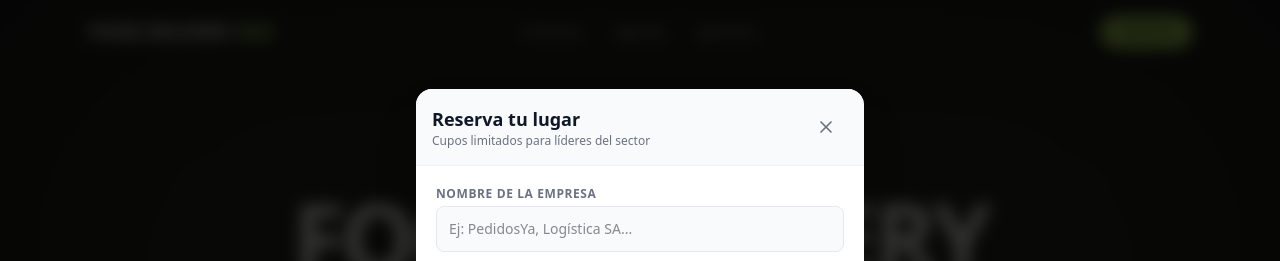
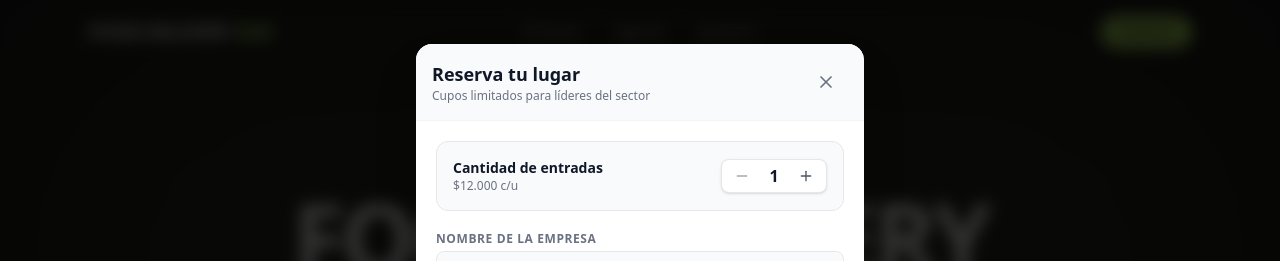
Before and after one commit to dexnou/landing_foodie, a Next.js app: page / in a window 1280 px wide. Both pictures are taken after a click on the button "RESERVAR". Shown: the top 261 px of the page. Built offline with nearby package versions, Linux system fonts and the light colour scheme; no server answers.

Commit message:
nr: added things

```diff
--- a/src/components/BookingModal.tsx
+++ b/src/components/BookingModal.tsx
@@ -1,5 +1,5 @@
 'use client';
-import { X, Check, Shield, Loader2, ExternalLink } from 'lucide-react';
+import { X, Check, Shield, Loader2, ExternalLink, Minus, Plus } from 'lucide-react';
 import { useState, useEffect } from 'react';
 
 interface ModalProps {
@@ -15,6 +15,9 @@ export default function BookingModal({ isOpen, onClose }: ModalProps) {
   const [includeLunch, setIncludeLunch] = useState(false);
   const [optIn, setOptIn] = useState(true);
 
+  // NUEVO: Estado para la cantidad de entradas
+  const [quantity, setQuantity] = useState(1);
+
   // Datos del formulario
   const [formData, setFormData] = useState({
     company: '',
@@ -27,10 +30,13 @@ export default function BookingModal({ isOpen, onClose }: ModalProps) {
   const [orderId, setOrderId] = useState<number | null>(null);
   const [paymentLink, setPaymentLink] = useState<string | null>(null);
 
-  // CONFIGURACIÓN
+  // CONFIGURACIÓN DE PRECIOS
   const BASE_PRICE = 12000;
   const LUNCH_PRICE = 8000;
-  const totalPrice = includeLunch ? BASE_PRICE + LUNCH_PRICE : BASE_PRICE;
+
+  // Cálculo del precio unitario y total
+  const unitPrice = includeLunch ? BASE_PRICE + LUNCH_PRICE : BASE_PRICE;
+  const totalPrice = unitPrice * quantity;
 
   // URL del Backend
   const API_URL = process.env.NEXT_PUBLIC_API_URL || "https://productos.cliiver.com/api/publicapi/foodday";
@@ -44,21 +50,26 @@ export default function BookingModal({ isOpen, onClose }: ModalProps) {
         setOrderId(null);
         setPaymentLink(null);
         setFormData({ company: '', firstName: '', lastName: '', email: '', phone: '' });
+        setQuantity(1); // Reseteamos la cantidad a 1
+        setIncludeLunch(false);
       }, 300);
       return () => clearTimeout(timer);
     }
   }, [isOpen]);
 
-  // POLLING MODIFICADO (HARDCODE PARA SIMULAR PAGO)
+  // Funciones para manejar la cantidad
+  const increaseQuantity = () => setQuantity(prev => prev + 1);
+  const decreaseQuantity = () => setQuantity(prev => (prev > 1 ? prev - 1 : 1));
+
+  // POLLING: Consultar estado del pago cada 3 segundos
   useEffect(() => {
     let interval: NodeJS.Timeout;
 
     if (bookingState === 'pending_payment' && orderId) {
-      console.log(`🔄 Verificando estado para OrderID: ${orderId}...`);
+      console.log(`🔄 Esperando pago para OrderID: ${orderId}...`);
 
       interval = setInterval(async () => {
         try {
-          // Hacemos la consulta REAL para ver que el endpoint responde (aunque sea false)
           const res = await fetch(`${API_URL}/checkIfPaid`, {
             method: 'POST',
             headers: {
@@ -71,15 +82,8 @@ export default function BookingModal({ isOpen, onClose }: ModalProps) {
 
           if (res.ok) {
             const data = await res.json();
-            console.log("Respuesta real del backend:", data);
-
-            // --- HARDCODE: Forzamos el éxito ---
-            // Ignoramos si data.response es false y decimos que es true.
-            const isPaid = true; // <--- AQUÍ ESTÁ EL TRUCO
-            // ----------------------------------
-
-            if (isPaid) {
-              console.log("✅ HARDCODE: Simulando pago exitoso.");
+            // Si la respuesta es true, cambiamos el estado a pagado
+            if (data.response === true) {
               setBookingState('paid');
               clearInterval(interval);
 
@@ -90,7 +94,12 @@ export default function BookingModal({ isOpen, onClose }: ModalProps) {
                   event: 'purchase',
                   order_id: orderId,
                   value: totalPrice,
-                  currency: 'ARS'
+                  currency: 'ARS',
+                  items: [{
+                    item_name: includeLunch ? 'Entrada Full Experience' : 'Entrada General',
+                    quantity: quantity,
+                    price: unitPrice
+                  }]
                 });
               }
             }
@@ -102,7 +111,7 @@ export default function BookingModal({ isOpen, onClose }: ModalProps) {
     }
 
     return () => clearInterval(interval);
-  }, [bookingState, orderId, API_URL, API_TOKEN, totalPrice]);
+  }, [bookingState, orderId, API_URL, API_TOKEN, totalPrice, quantity, unitPrice, includeLunch]);
 
 
   const handleInputChange = (e: React.ChangeEvent<HTMLInputElement>) => {
@@ -115,6 +124,7 @@ export default function BookingModal({ isOpen, onClose }: ModalProps) {
 
     try {
       // 1. Crear Orden (POST al Backend Real)
+      // Enviamos la cantidad para que el backend calcule el total correcto
       const response = await fetch(`${API_URL}/crearOrden`, {
         method: 'POST',
         headers: {
@@ -127,6 +137,8 @@ export default function BookingModal({ isOpen, onClose }: ModalProps) {
           apellido: formData.lastName,
           email: formData.email,
           almuerzo: includeLunch,
+          cantidad: quantity, // <-- Enviamos la cantidad seleccionada
+          // Datos extra
           empresa: formData.company,
           telefono: formData.phone,
           newsletter: optIn
@@ -191,6 +203,33 @@ export default function BookingModal({ isOpen, onClose }: ModalProps) {
           {/* 1. FORMULARIO DE DATOS */}
           {bookingState === 'idle' && (
             <form className="space-y-5" onSubmit={handleSubmit}>
+
+              {/* SELECCIÓN DE CANTIDAD */}
+              <div className="flex items-center justify-between bg-gray-50 p-4 rounded-xl border border-gray-200">
+                <div className="flex flex-col">
+                  <span className="text-sm font-bold text-gray-900">Cantidad de entradas</span>
+                  <p className="text-xs text-gray-500">${unitPrice.toLocaleString('es-AR')} c/u</p>
+                </div>
+                <div className="flex items-center gap-3 bg-white px-2 py-1 rounded-lg border border-gray-200 shadow-sm">
+                  <button
+                    type="button"
+                    onClick={decreaseQuantity}
+                    className="p-1 hover:bg-gray-100 rounded-md transition-colors text-gray-600 disabled:opacity-50"
+                    disabled={quantity <= 1}
+                  >
+                    <Minus className="w-4 h-4" />
+                  </button>
+                  <span className="font-bold text-gray-900 w-4 text-center select-none">{quantity}</span>
+                  <button
+                    type="button"
+                    onClick={increaseQuantity}
+                    className="p-1 hover:bg-gray-100 rounded-md transition-colors text-gray-600"
+                  >
+                    <Plus className="w-4 h-4" />
+                  </button>
+                </div>
+              </div>
+
               <div className="space-y-1">
                 <label className="text-xs font-bold text-gray-500 uppercase tracking-wider block">Nombre de la Empresa</label>
                 <input required name="company" value={formData.company} onChange={handleInputChange} type="text" className="w-full bg-gray-50 border border-gray-200 rounded-lg p-3 text-sm text-gray-900 focus:ring-2 focus:ring-brand-lime focus:border-transparent outline-none transition-all min-h-[44px]" placeholder="Ej: PedidosYa, Logística SA..." />
@@ -300,7 +339,7 @@ export default function BookingModal({ isOpen, onClose }: ModalProps) {
             </div>
           )}
 
-          {/* 4. ÉXITO (Simulado) */}
+          {/* 4. ÉXITO */}
           {bookingState === 'paid' && (
             <div className="flex flex-col items-center justify-center py-8 space-y-6 text-center animate-in fade-in zoom-in duration-300">
               <div className="w-20 h-20 bg-green-100 rounded-full flex items-center justify-center">
```
